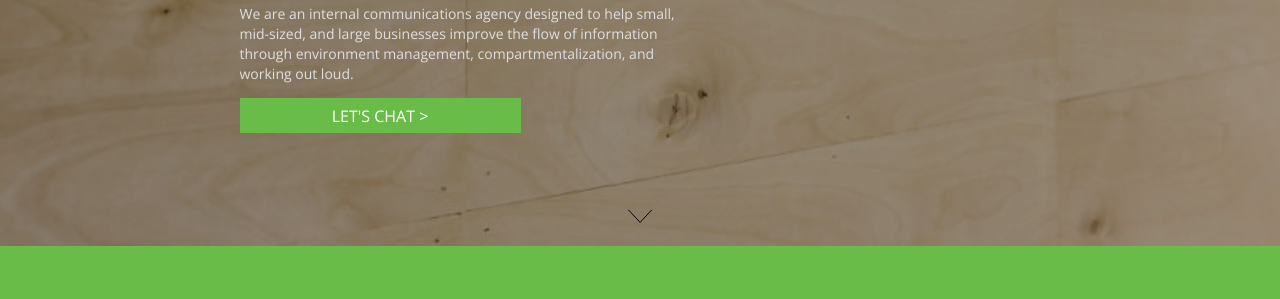
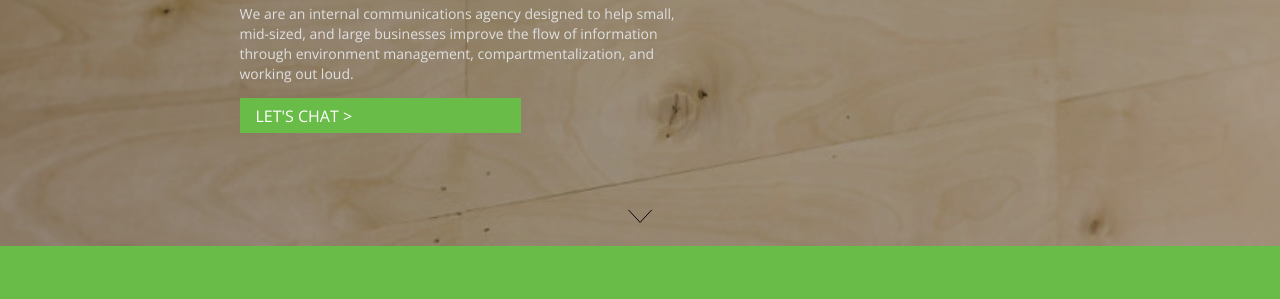
Before and after one commit to colinrigley/carpoolagency.github.io, a Jekyll site: the page built from index.html, in a window 1280 px wide and 900 px high, scrolled down 504 px. Shown: the part 150-449 px from the top of the window. Built offline with Jekyll 4.4.1, drawn with Linux system fonts in a browser that asks for light colours.

Commit message:
Changes to CSS

```diff
--- a/carpool/css/main.css
+++ b/carpool/css/main.css
@@ -1193,7 +1193,7 @@
 }
 .homeTopPicture:before {
     content: '';
-    background-color: rgba(0, 0, 0, 0.32);
+    background-color: rgba(0, 0, 0, 0.27);
     position: absolute;
     height: 100%;
     width: 100%;
@@ -1264,7 +1264,8 @@
     font-size:16px;
     color:#ffffff;
     line-height:28px;
-    text-align:center;
+    text-align:left;
+    padding-left: 1em;
 }
 
 #carpool #about .overlay, #thoughts .overlay, #work .overlay {
```
